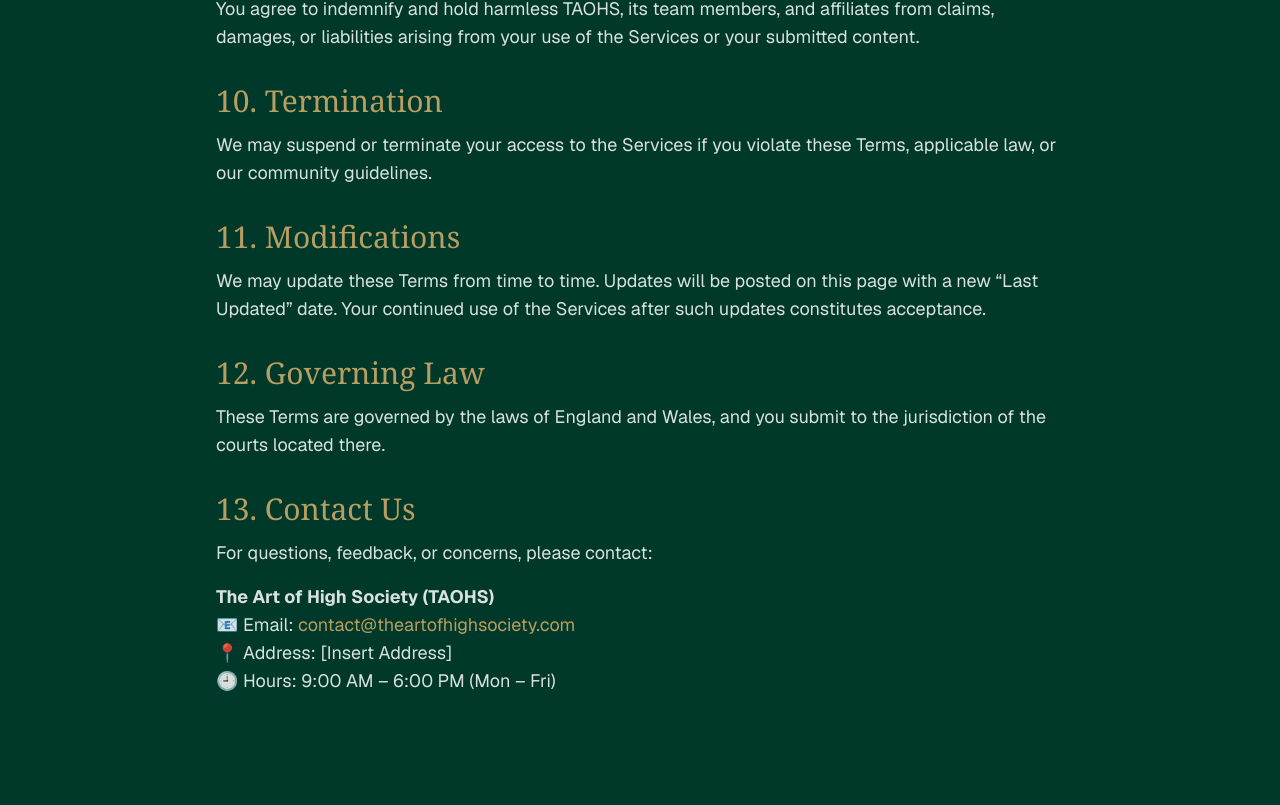
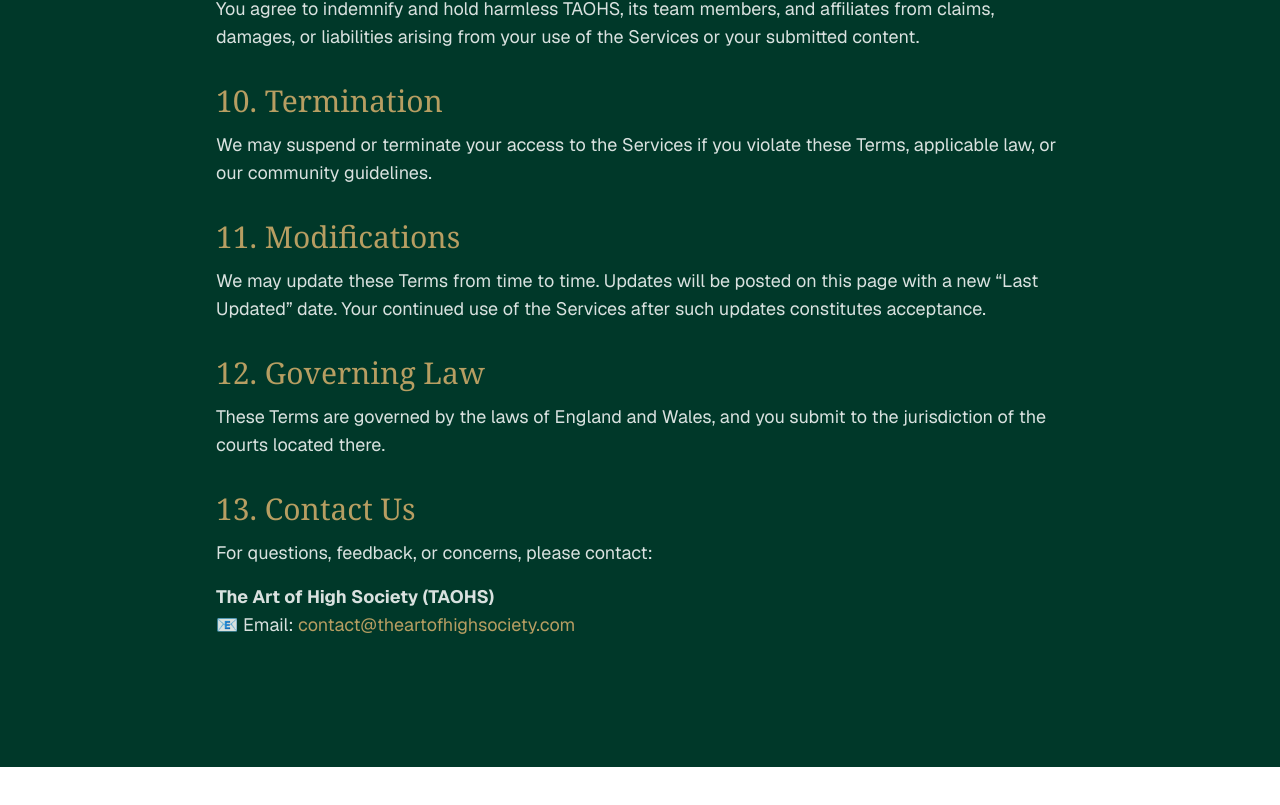
Before and after one commit to feronmie/taohs-site, a Next.js app: page /Terms-of-service in a window 1280 px wide. Shown: the part 1938-2743 px from the top of the page. After the commit the page ends 2705 px from the top, so only its background shows below. Built offline with nearby package versions, Linux system fonts and the light colour scheme.

Commit message:
Update: new navbar, hero carousel, video assets, and design tweaks

```diff
--- a/src/app/Terms-of-service/page.tsx
+++ b/src/app/Terms-of-service/page.tsx
@@ -204,10 +204,7 @@
                   >
                    contact@theartofhighsociety.com
                   </a>
-                  <br />
-                  📍 Address: [Insert Address]
-                  <br />
-                  🕘 Hours: 9:00 AM – 6:00 PM (Mon – Fri)
+
                 </p>
               </>
             }
--- a/src/app/privacy-policy/page.tsx
+++ b/src/app/privacy-policy/page.tsx
@@ -195,7 +195,7 @@
                 <p className="mt-4">
                   <strong>The Art of High Society (TAOHS)</strong><br />
                   📧 Email: <a href="mailto:privacy@theartofhighsociety.com" className="text-[#B79E62] hover:underline">privacy@theartofhighsociety.com</a><br />
-                  📍 Address: [Insert Address]
+
                 </p>
               </>
             }
```
